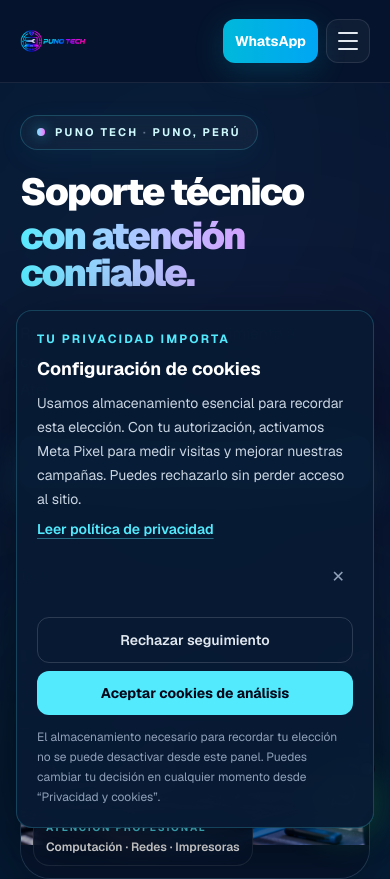
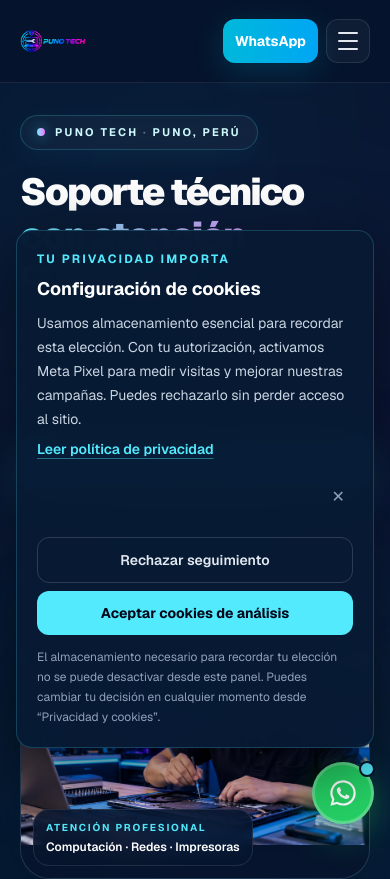
Before and after one commit to joakoguzp/puno-tech, a Next.js app: page / in a window 390 px wide. Shown: the top 879 px of the page. Built offline with nearby package versions, Linux system fonts and the light colour scheme.

Commit message:
Separar cookies de WhatsApp también en móviles

```diff
--- a/src/components/CookieConsent.tsx
+++ b/src/components/CookieConsent.tsx
@@ -139,7 +139,7 @@ export default function CookieConsent() {
 
       {(consent === null || settingsOpen) && (
         <div
-          className="fixed inset-x-4 bottom-4 z-[100] mx-auto max-h-[calc(100dvh-2rem)] max-w-2xl overflow-y-auto rounded-2xl border border-cyan-300/20 bg-[#081a33]/[.98] p-5 text-white shadow-[0_20px_70px_rgba(0,0,0,.5)] backdrop-blur-xl sm:bottom-6 sm:left-6 sm:right-24 sm:p-6"
+          className="fixed inset-x-4 bottom-24 z-[100] mx-auto max-h-[calc(100dvh-8rem)] max-w-2xl overflow-y-auto rounded-2xl border border-cyan-300/20 bg-[#081a33]/[.98] p-5 text-white shadow-[0_20px_70px_rgba(0,0,0,.5)] backdrop-blur-xl sm:bottom-6 sm:left-6 sm:right-24 sm:max-h-[calc(100dvh-2rem)] sm:p-6"
           role="dialog"
           aria-modal="false"
           aria-labelledby="cookie-consent-title"
```
